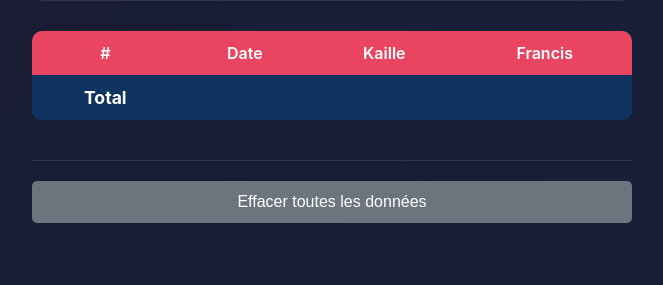
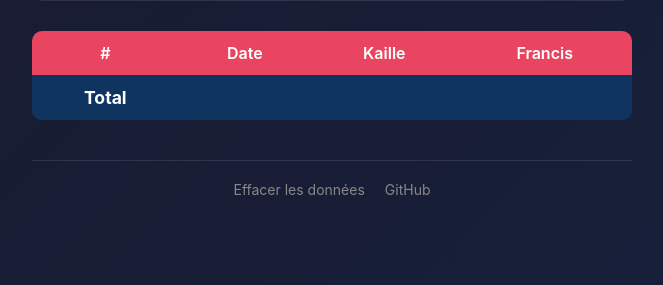
Before and after one commit to Edweis/rami-gin-count, a Node server app: template views/index.pug in a window 1280 px wide. Shown: the part 224-509 px from the top of the page, without its empty margins (308-971 px from the left). Run offline with Node 20, Linux system fonts and the light colour scheme; the template is opened without the code that fills it, so the values that code supplies are empty.

Commit message:
refactor: Change wipe button to link, add GitHub link
Convert the wipe database button to a subtle footer link and add
a GitHub repository link next to it.

```diff
--- a/views/index.pug
+++ b/views/index.pug
@@ -108,16 +108,22 @@ html(lang="fr")
       button:hover {
         background: #ff6b6b;
       }
-      .wipe-section {
+      .footer-links {
         margin-top: 40px;
         padding-top: 20px;
         border-top: 1px solid rgba(255,255,255,0.1);
+        display: flex;
+        justify-content: center;
+        gap: 20px;
+        font-size: 14px;
       }
-      .btn-danger {
-        background: #6c757d;
+      .footer-links a {
+        color: #888;
+        text-decoration: none;
       }
-      .btn-danger:hover {
-        background: #dc3545;
+      .footer-links a:hover {
+        color: #e94560;
+        text-decoration: underline;
       }
   body
     .container
@@ -169,7 +175,8 @@ html(lang="fr")
               td= count.kaille || '-'
               td= count.francis || '-'
 
-      .wipe-section
-        form(action="/wipe" method="POST" onsubmit="return confirm('Êtes-vous sûr de vouloir effacer toutes les données ?')")
+      .footer-links
+        form#wipe-form(action="/wipe" method="POST" style="display:none")
           input(type="hidden" name="_csrf" value=csrfToken)
-          button.btn-danger(type="submit") Effacer toutes les données
+        a(href="#" onclick="if(confirm('Êtes-vous sûr de vouloir effacer toutes les données ?')) document.getElementById('wipe-form').submit(); return false;") Effacer les données
+        a(href="https://github.com/Edweis/rami-gin-count" target="_blank") GitHub
```
